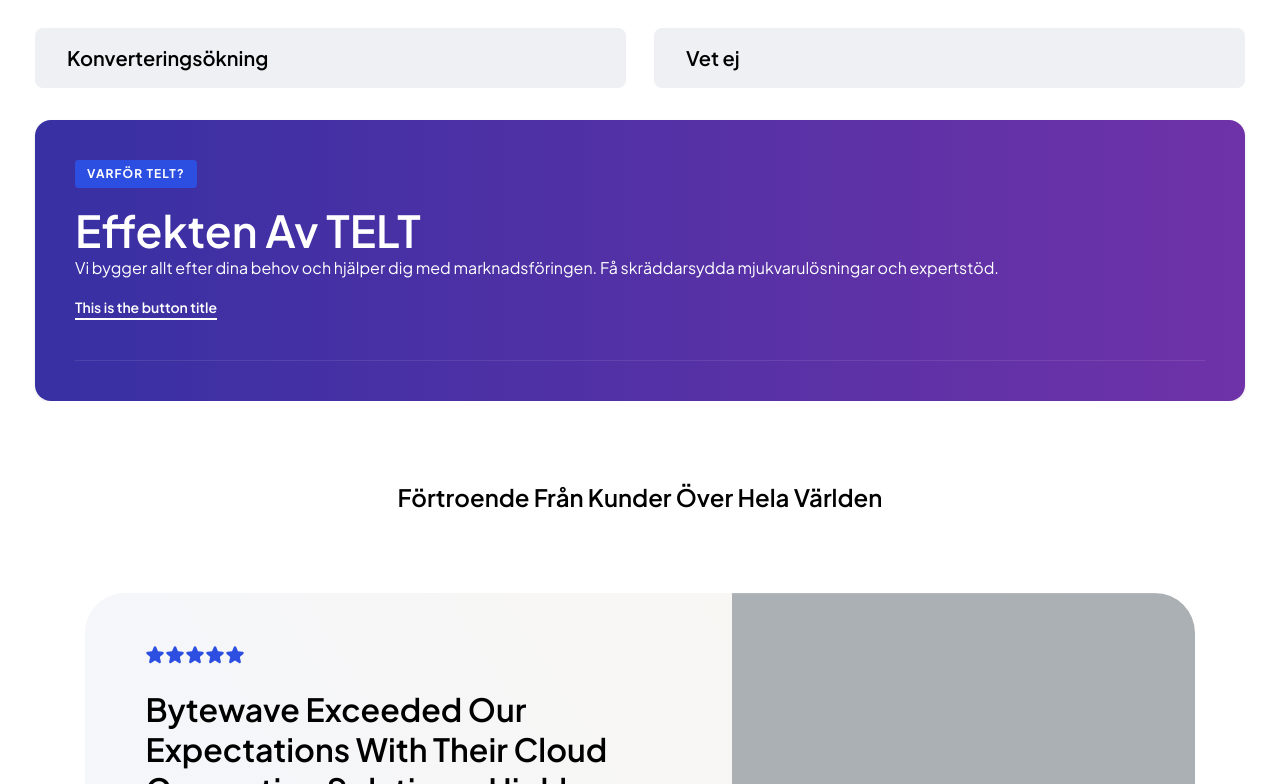
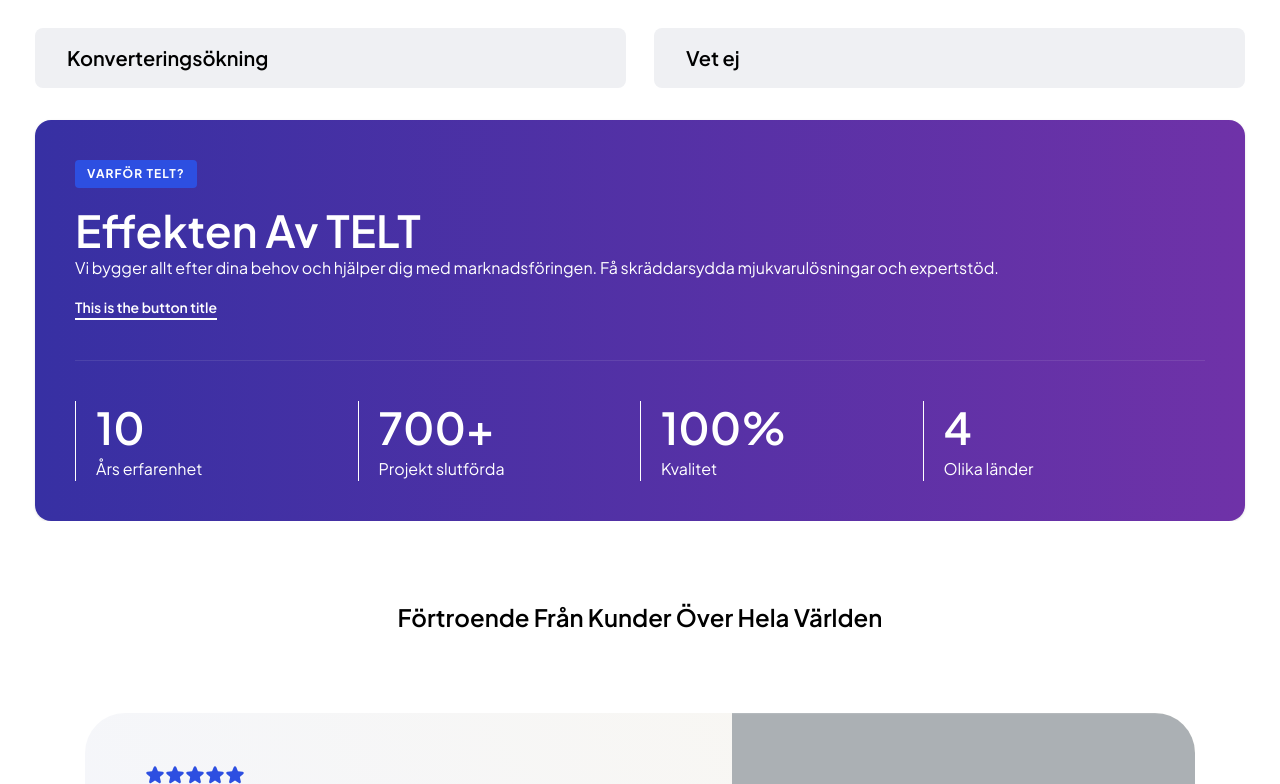
Before and after one commit to nasimmdemon/new_telt, a Next.js app: page / in a window 1280 px wide. Shown: the part 1516-2300 px from the top of the page. Built offline with nearby package versions, Linux system fonts and the light colour scheme.

Commit message:
Icons fixed on the contact and fixed home page

```diff
--- a/src/app/contact/multiStepForm.js
+++ b/src/app/contact/multiStepForm.js
@@ -5,13 +5,13 @@
 import Styles from "./multiStepForm.module.css";
 import { FontAwesomeIcon } from "@fortawesome/react-fontawesome";
 import {
-  faGoogle,
-  faBrowser,
+  faWindowMaximize,
   faMoneyBillTransfer,
   faRectangleAd,
   faHandshakeAngle,
   faQuestion,
-} from "@fortawesome/free-solid-svg-icons"; // Adjust this line based on the actual import path of your icons
+} from "@fortawesome/free-solid-svg-icons";
+import { faGoogle } from "@fortawesome/free-brands-svg-icons"; // Adjust this line based on the actual import path of your icons
 
 const steps = [
   { id: 1, label: "Select Service" },
@@ -23,7 +23,7 @@
 
 const services = [
   { name: "SEO", icon: faGoogle },
-  { name: "Hemsida", icon: faBrowser },
+  { name: "Hemsida", icon: faWindowMaximize },
   { name: "Konverteringsökning", icon: faMoneyBillTransfer },
   { name: "Sociala medier", icon: faRectangleAd },
   { name: "Hjälp med befintlig webbplats eller blogg", icon: faHandshakeAngle },
@@ -278,7 +278,11 @@
                   />
                   {service.name}
                 </div>
-                <FontAwesomeIcon icon={service.icon} className="ml-2" />
+                <FontAwesomeIcon
+                  icon={service.icon}
+                  fontSize={20}
+                  className="mr-2"
+                />
               </div>
             ))}
           </div>
--- a/src/app/page.js
+++ b/src/app/page.js
@@ -2,6 +2,7 @@
 import SliderOne from "@/components/Sections/Slider/SliderOne";
 import AboutOne from "@/components/Sections/About/AboutOne";
 import CustomAbout from "@/components/Sections/About/CustomAbout";
+import CustomAboutTwo from "@/components/Sections/About/CustomAboutTwo";
 import serviceData from "@/data/service/data.json";
 import ServiceOne from "@/components/Sections/Service/ServiceOne";
 import BrandOne from "@/components/Sections/Brand/BrandOne";
@@ -17,7 +18,7 @@
         <AboutOne bg="bg-linear-blue" />
         <ServiceOne data={serviceData} limit={16} />
 
-        <CustomAbout
+        <CustomAboutTwo
           subHeading="Varför TELT?"
           title="Effekten av TELT"
           description="Vi bygger allt efter dina behov och hjälper dig med marknadsföringen. Få skräddarsydda mjukvarulösningar och expertstöd."
@@ -34,7 +35,7 @@
           description="Processen börjar med att vi samlar in information från ditt offertformulär. Därefter presenterar vi ett uppskattat prisförslag. När du godkänt förslaget påbörjar vi arbetet."
           url="/contact"
           buttonTitle="Läs mer om hur vi arbetar med dig"
-          bg="bg-gradient-to-r from-pink to-yellow mb-12 shadow"
+          bg="bg-gradient-to-r from-blue to-themeColor mb-12 shadow"
         />
         <ContactOne classname={"bg-linear-blue"} />
       </LayoutOne>
--- /dev/null
+++ b/src/components/Sections/About/CustomAboutTwo.js
@@ -0,0 +1,51 @@
+import Link from "next/link";
+
+const CustomAboutTwo = (props) => {
+  return (
+    <section className="about-block">
+      <div className="container">
+        <div className={`content rounded-2xl ${props.bg} md:p-10 p-7`}>
+          <div className="heading gap-y-4 md:pb-10 pb-8 border-b border-line">
+            <div className="w-full xl:w-5/12 lg:w-1/2">
+              <div className="tag text-label bg-blue text-white">
+                {props.subHeading}
+              </div>
+              <h3 className="heading3 text-white mt-4">{props.title}</h3>
+            </div>
+            <div className="w-full">
+              <div className="desc text-white">{props.description} </div>
+              <Link
+                className="text-button-sm text-white border-b-2 border-white mt-4 inline-block hover:border-black hover:text-black duration-300"
+                href={props.url}
+              >
+                {props.buttonTitle}
+              </Link>
+            </div>
+          </div>
+          <div className="counter grid md:grid-cols-4 grid-cols-2 gap-y-6 md:pt-10 pt-8">
+            <div className="counter-item px-5 border-l border-white">
+              <div className="count-number heading3 text-white">10</div>
+              <div className="body1 mt-1 text-white">Års erfarenhet</div>
+            </div>
+            <div className="counter-item px-5 border-l border-white">
+              <div className="flex items-center">
+                <div className="count-number heading3 text-white">700</div>
+                <span className="heading3 text-white">+</span>
+              </div>
+              <div className="body1 mt-1 text-white">Projekt slutförda</div>
+            </div>
+            <div className="counter-item px-5 border-l border-white">
+              <div className="count-number heading3 text-white">100%</div>
+              <div className="body1 mt-1 text-white">Kvalitet</div>
+            </div>
+            <div className="counter-item px-5 border-l border-white">
+              <div className="count-number heading3 text-white">4</div>
+              <div className="body1 mt-1 text-white">Olika länder</div>
+            </div>
+          </div>
+        </div>
+      </div>
+    </section>
+  );
+};
+export default CustomAboutTwo;
```
